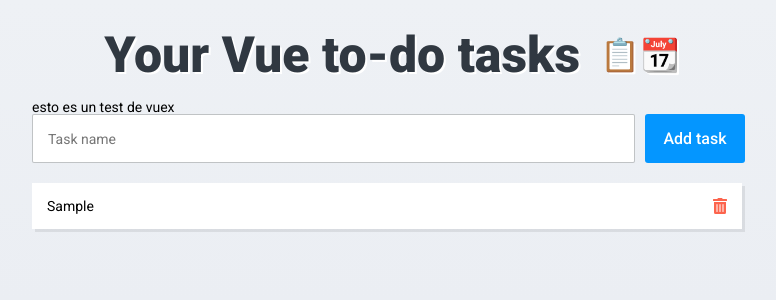
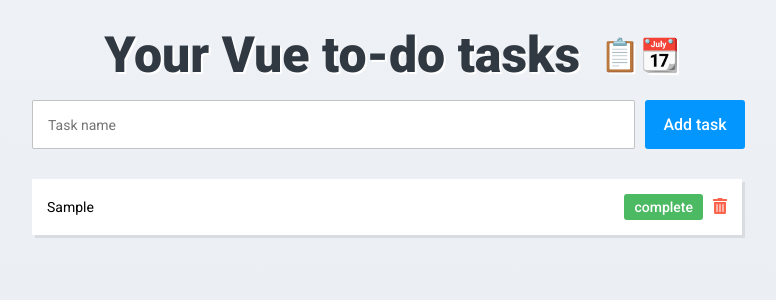
Before and after one commit to Alvaro07/vue-todo, a Vue app: page / in a window 1280 px wide. Both pictures are taken after typing "Sample" into the empty fields and a click on the button "Add task". Shown: the top 300 px of the page, without its empty margins (248-1024 px from the left). Built offline with nearby package versions, Linux system fonts and the light colour scheme.

Commit message:
Add completed tasks

```diff
--- a/src/components/Button.vue
+++ b/src/components/Button.vue
@@ -1,5 +1,9 @@
 <template>
-  <button class="c-button" :class="[smallClass, extraClass]" @click.prevent="onClick">{{ text }}</button>
+  <button
+    class="c-button"
+    :class="[smallClass, extraClass, greenClass]"
+    @click.prevent="onClick"
+  >{{ text }}</button>
 </template>
 
 
@@ -13,7 +17,8 @@
     },
     onButtonClick: Function,
     extraClass: String,
-    small: Boolean
+    small: Boolean,
+    green: Boolean
   },
   methods: {
     onClick() {
@@ -24,6 +29,11 @@
     smallClass: function() {
       return {
         "c-button--small": this.small
+      };
+    },
+    greenClass: function() {
+      return {
+        "c-button--green": this.green
       };
     }
   }
@@ -53,5 +63,12 @@
     padding: 5px 10px;
     font-size: 1.4rem;
   }
+
+  &--green {
+    background-color: $green;
+    &:hover {
+      background-color: $darkGreen;
+    }
+  }
 }
 </style>
--- a/src/components/Task.vue
+++ b/src/components/Task.vue
@@ -1,7 +1,25 @@
 <template>
-  <li class="task" ref="refItemList">
+  <li class="task" :class="{'task--completed': task.completed}" ref="refItemList">
     <h3 class="task__title" :for="'task-' + index">{{ task.name }}</h3>
+
     <div class="task__actions">
+      <v-button
+        v-if="task.completed"
+        text="activate"
+        small
+        extraClass="margin-right-10"
+        :onButtonClick="completeTask"
+      ></v-button>
+
+      <v-button
+        v-else
+        text="complete"
+        small
+        green
+        extraClass="margin-right-10"
+        :onButtonClick="completeTask"
+      ></v-button>
+
       <font-awesome-icon icon="trash-alt" @click="deleteTask(task)" class="task__actions__icon"/>
     </div>
   </li>
@@ -15,7 +33,7 @@
 export default {
   name: "task",
   components: {
-    'v-button': Button
+    "v-button": Button
   },
   props: {
     task: {
@@ -26,7 +44,10 @@
   },
   methods: {
     deleteTask(task) {
-      eventBus.$emit("deleteEventTask", task);
+      this.$store.commit("removeTask", task);
+    },
+    completeTask(task) {
+      this.$store.commit("completeTask", this.task);
     }
   }
 };
@@ -46,6 +67,11 @@
 
   &:last-child {
     margin-bottom: 3px;
+  }
+
+  &--completed {
+    text-decoration: line-through;
+    background-color: $lightGreen;
   }
 
   &__title {
--- a/src/components/ToDo.vue
+++ b/src/components/ToDo.vue
@@ -5,7 +5,6 @@
         Your Vue to-do tasks
         <span class="todo__header__title__icons">📋📆</span>
       </h1>
-      {{ test }}
       <form class="todo__form">
         <v-input
           inputType="text"
@@ -19,7 +18,14 @@
     </header>
 
     <main class="todo__main">
-      <v-todo-list v-if="tasks.length" listTitle="Tasks list" :tasks="tasks"></v-todo-list>
+      <v-todo-list v-if="tasks.length" :tasks="tasks"></v-todo-list>
+
+      <v-todo-list
+        v-if="completedTasks.length"
+        listTitle="Completed tasks"
+        :tasks="completedTasks"
+        extraClass="margin-top-30"
+      ></v-todo-list>
     </main>
   </section>
 </template>
@@ -29,7 +35,7 @@
 import Button from "./Button.vue";
 import InputField from "./InputField.vue";
 import { eventBus } from "../event-bus.js";
-import { mapState } from "vuex";
+import { mapState, mapGetters } from "vuex";
 
 export default {
   name: "ToDo",
@@ -44,19 +50,16 @@
       errorMessage: null
     };
   },
-  created() {
-    eventBus.$on("deleteEventTask", task => {
-      this.tasks = this.tasks.filter(e => e !== task);
-    });
-  },
   methods: {
     addNewTask() {
       if (this.taskName !== null && this.taskName.length) {
-        this.$store.state.tasks.unshift({
+        const data = {
           name: this.taskName,
           completed: false
-        });
+        };
+        this.$store.commit("addTask", data);
 
+        // reset
         this.errorMessage = null;
         this.taskName = null;
         eventBus.$emit("resetField");
@@ -65,10 +68,10 @@
       }
     }
   },
-  computed: mapState({
-    test: state => state.test,
-    tasks: state => state.tasks
-  })
+  computed: {
+    ...mapState(["tasks"]),
+    ...mapGetters(["completedTasks"])
+  }
 };
 </script>
 
@@ -177,7 +180,7 @@
       &::-webkit-scrollbar-thumb {
         background-color: rgba($grey, 0.3);
         border-radius: 10px;
-        -webkit-box-shadow: inset 0 0 3px rgba($grey, 0.2);
+        box-shadow: inset 0 0 3px rgba($grey, 0.2);
         cursor: pointer;
       }
     }
--- a/src/components/TodoList.vue
+++ b/src/components/TodoList.vue
@@ -1,5 +1,7 @@
 <template>
-  <div class="todo-list">
+  <div class="todo-list" :class="extraClass">
+    <h2 class="todo-list__title">{{ listTitle}}</h2>
+    <slot></slot>
     <ul>
       <v-task v-for="(task, index) in tasks" :key="index" :task="task" :index="index"></v-task>
     </ul>
@@ -19,10 +21,21 @@
     tasks: {
       type: Array,
       required: true
-    }
+    },
+    listTitle: String,
+    extraClass: String
   }
 };
 </script>
 
 
-<style lang="scss"></style>
+<style lang="scss">
+.todo-list {
+  &__title {
+    font-size: 1.8rem;
+    font-weight: 700;
+    padding-bottom: 10px;
+  }
+
+}
+</style>
--- a/src/store/store.js
+++ b/src/store/store.js
@@ -5,7 +5,18 @@
 
 export const store = new Vuex.Store({
   state: {
-    tasks: [],
-    test: 'esto es un test de vuex'
+    tasks: []
+  },
+  mutations: {
+    addTask: (state, data) => state.tasks.unshift(data),
+    removeTask: (state, task) => {
+      state.tasks = state.tasks.filter(e => e !== task);
+    },
+    completeTask: (state, task) => {
+      state.tasks.filter(e => e === task)[0].completed = !state.tasks.filter(e => e === task)[0].completed;
+    }
+  },
+  getters: {
+    completedTasks: state => state.tasks.filter(e => e.completed)
   }
 });
```
